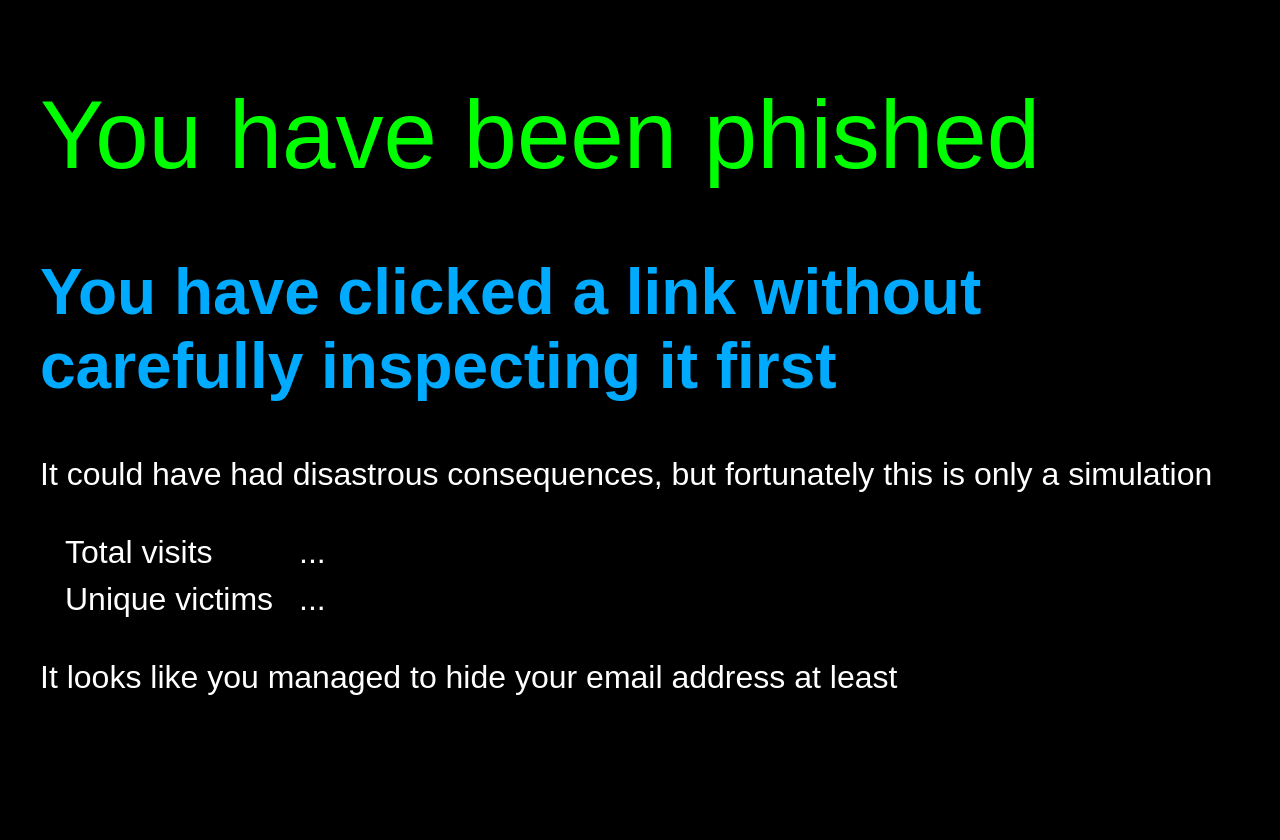
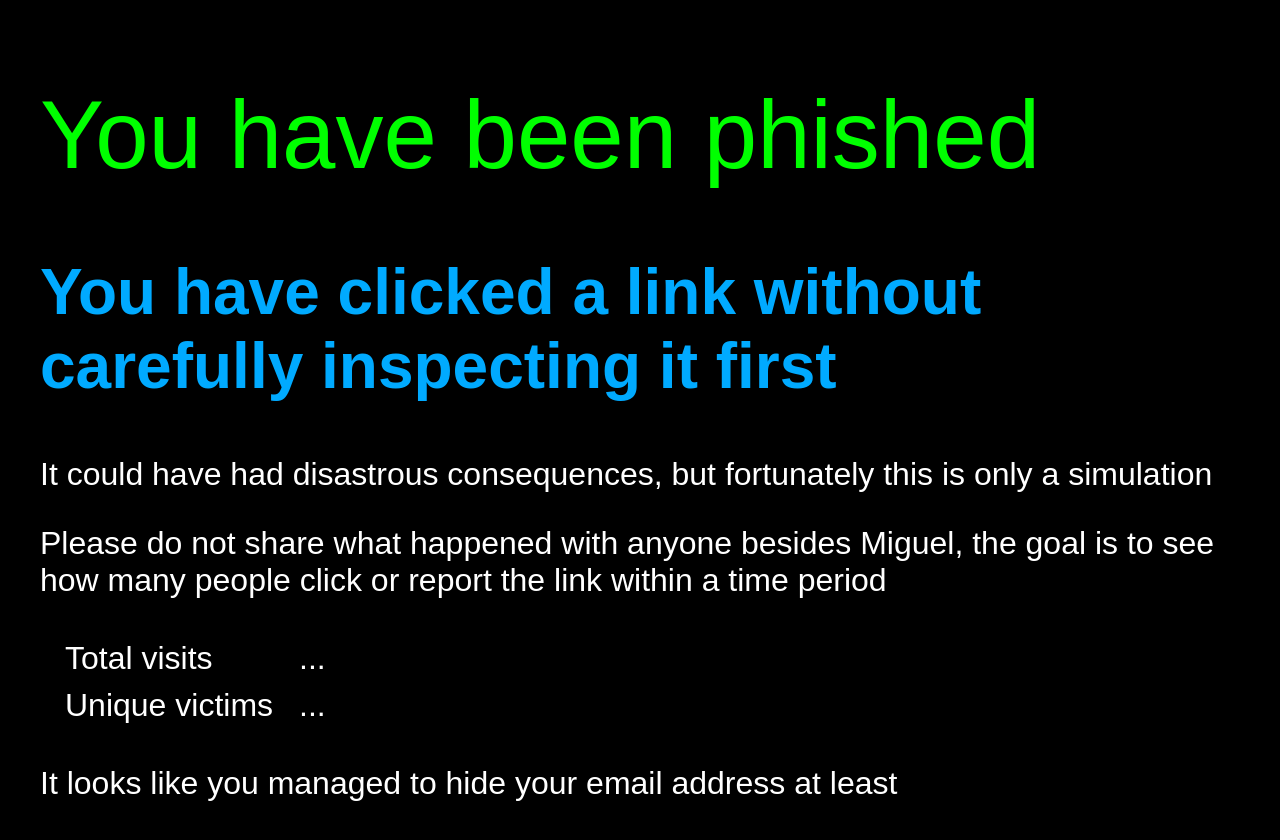
Before and after one commit to luisdralves/you-have-been-phished, a Next.js app: page / in a window 1280 px wide. Shown: the top 840 px of the page. Before the commit the page ends 800 px from the top, so only its background shows below. Built offline with nearby package versions, Linux system fonts and the light colour scheme; no server answers; the database is empty; a web font is replaced by a local one.

Commit message:
sendgrid

```diff
--- a/package.json
+++ b/package.json
@@ -22,6 +22,7 @@
     "typescript": "5.0.4"
   },
   "devDependencies": {
+    "@sendgrid/mail": "^7.7.0",
     "prisma": "^4.13.0"
   }
 }
--- a/src/pages/index.tsx
+++ b/src/pages/index.tsx
@@ -50,6 +50,8 @@ const Home = ({ email }: Props) => {
 
         <p>It could have had disastrous consequences, but fortunately this is only a simulation</p>
 
+        <p>Please do not share what happened with anyone besides Miguel, the goal is to see how many people click or report the link within a time period</p>
+
         <table style={{ borderSpacing: '24px 8px' }}>
           <tbody>
             <tr>
```
Also changed, not shown: 2 other files (tests, documents, lock files or other folders).
